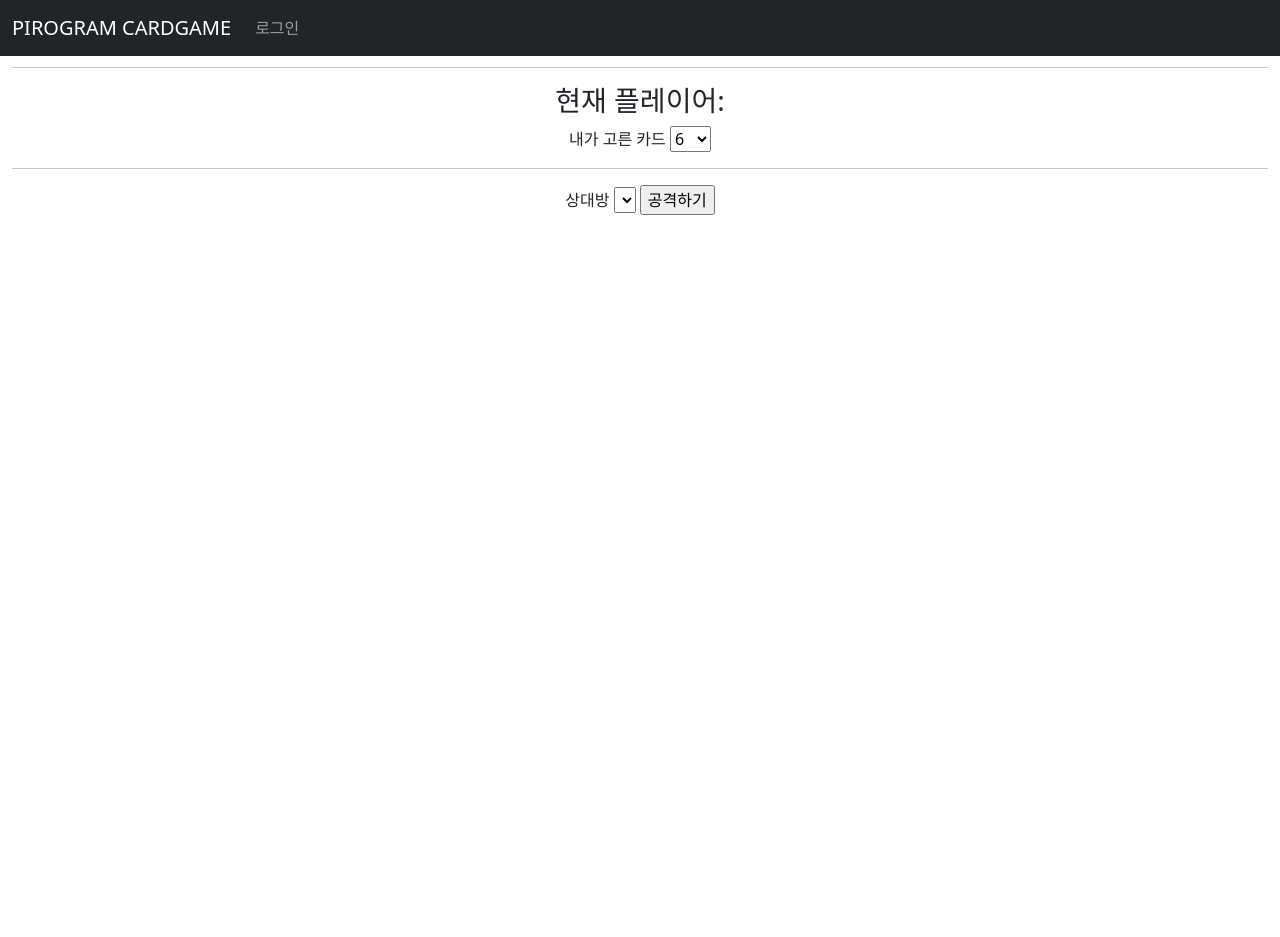
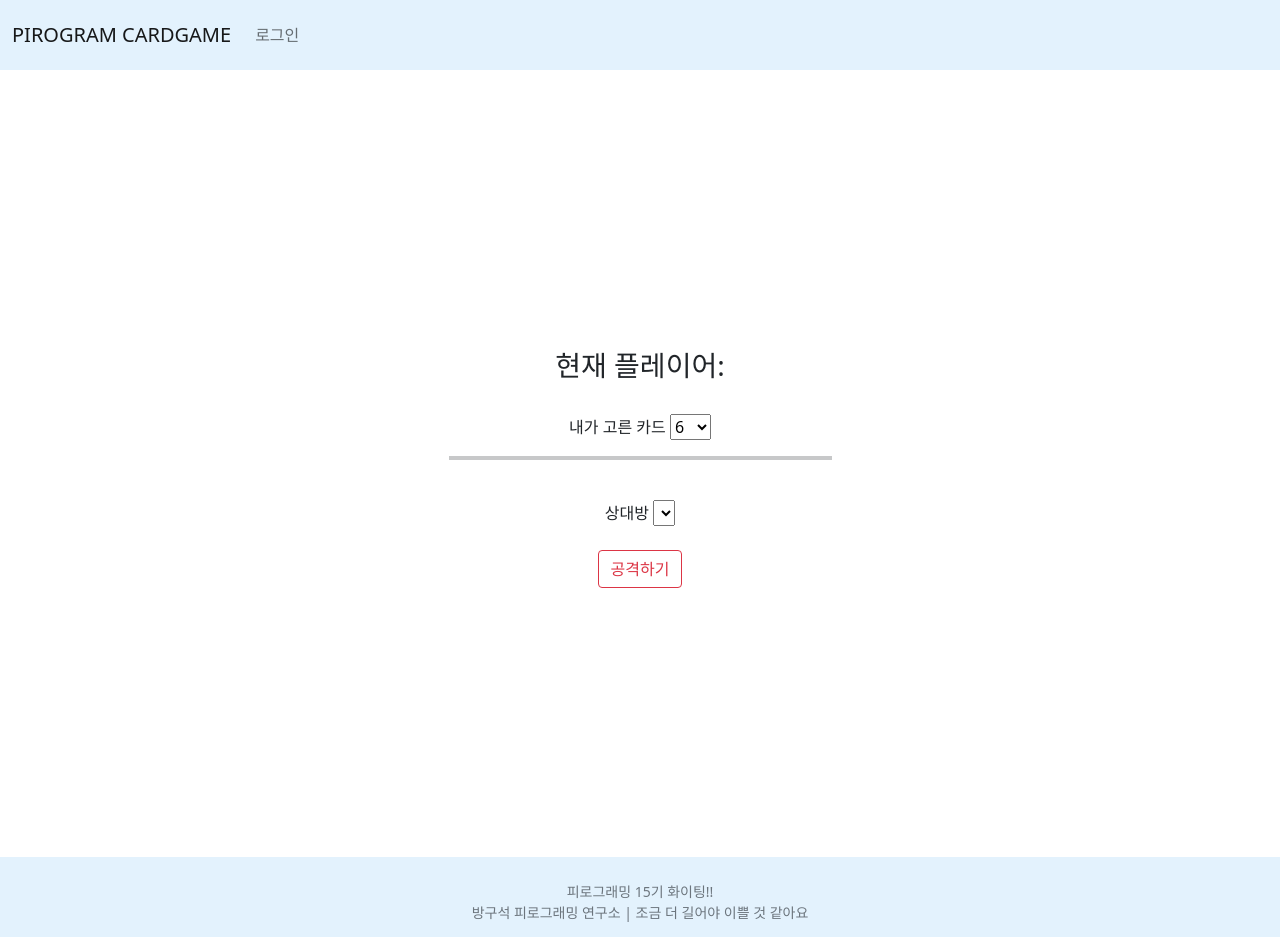
Before and after one commit to s-jiun/Piro15_CardGame_05, a Django app: page /attack/1/ in a window 1280 px wide. Before the commit the page ends 215 px from the top, so only its background shows below. Run offline with Django 3.2, Linux system fonts and the light colour scheme; lists and menus that the app fills with data are empty.

Commit message:
디자인 약간 변경

```diff
--- a/config/templates/base.html
+++ b/config/templates/base.html
@@ -7,9 +7,10 @@
         <title>Pirogram Cardgame</title>
         <link href="https://cdn.jsdelivr.net/npm/bootstrap@5.0.2/dist/css/bootstrap.min.css" rel="stylesheet" integrity="sha384-EVSTQN3/azprG1Anm3QDgpJLIm9Nao0Yz1ztcQTwFspd3yD65VohhpuuCOmLASjC" crossorigin="anonymous">
         <script src="https://cdn.jsdelivr.net/npm/bootstrap@5.0.2/dist/js/bootstrap.bundle.min.js" integrity="sha384-MrcW6ZMFYlzcLA8Nl+NtUVF0sA7MsXsP1UyJoMp4YLEuNSfAP+JcXn/tWtIaxVXM" crossorigin="anonymous"></script>
+        <link href="https://cdnjs.cloudflare.com/ajax/libs/font-awesome/5.15.3/css/all.min.css" rel="stylesheet" />
     </head>
     <header>
-        <nav class="navbar fixed-top navbar-expand-lg navbar-dark bg-dark">
+        <nav class="navbar fixed-top navbar-expand-lg navbar-light" style="height: 70px; background-color: #e3f2fd;">
             <div class="container-fluid">
                 <a class="navbar-brand teal-400" href="#">PIROGRAM CARDGAME</a>
                 <button class="navbar-toggler" type="button" data-bs-toggle="collapse" data-bs-target="#navbarNav" aria-controls="navbarNav" aria-expanded="false" aria-label="Toggle navigation">
@@ -38,14 +39,22 @@
         </nav>
     </header>
     <body>
-        <div class="container-fluid justify-content-center text-center ">
+        <div class="container-fluid justify-content-center text-center">
             {% block content %}
 
             {% endblock %}
         </div>
 
     </body>
-    <footer>
-
+    <footer id="footer">
+        <div class="container-fluid justify-content-center text-center " style="height: 80px; background-color: #e3f2fd;">
+            <br />
+            <p class=" text-muted small mb-0">
+                피로그래밍 15기 화이팅!!
+            </p>
+            <p class=" text-muted small mb-0">
+                방구석 피로그래밍 연구소 | 조금 더 길어야 이쁠 것 같아요
+            </p>
+        </div>
     </footer>
 </html>
--- a/game/templates/game/attack.html
+++ b/game/templates/game/attack.html
@@ -2,30 +2,34 @@
 
 {% block content %}
 
-<body>
-    <hr/>
-    <hr/>
-    <hr/>
-    <hr/>
-<form action="" method="POST">
+    <br/>
+    <br/>
+    <br/>
+    <br/>
+    <div class="d-flex justify-content-center align-items-center attack-box" style="margin-top: 200px; height: 345px; margin-bottom: 216px;">
+        <form action="" method="POST" style="width: 450px;">
             {% csrf_token %}
             <h3>현재 플레이어: {{user.username}}</h3>
-
+            <br />
             <label for="picked_card">내가 고른 카드</label>
-
             <select name="picked_card">
                 {% for num in random_list %}
                 <option value="{{num}}">{{num}}</option>
                 {% endfor %}
             </select>
-    <hr/>
-    <label for="picked_cp">상대방</label>
+            <br />
+            <hr style="height: 4px; width: 85%; position: relative; left: 34px;"/>
+            <br />
+            <label for="picked_cp">상대방 </label>
             <select name="picked_cp">
                 {% for cp in counters %}
                     <option value="{{cp}}">{{cp}}</option>
                 {% endfor %}
             </select>
+            <br />
+            <br />
             {% comment %} <a href= "{% url "game:game_result" %}">공격하기!</a> {% endcomment %}
-    <a href= "{% url "game:game_result" %}"><input type="submit" value="공격하기"  /></a>
+            <a href= "{% url "game:game_result" %}"><input type="submit" value="공격하기"  class="btn btn-outline-danger"/></a>
         </form>
+    </div>
 {% endblock %}
```
Also changed, not shown: game/templates/game/main.html (+0 -13 lines). Lines whose indentation alone changed are shown as unchanged.
